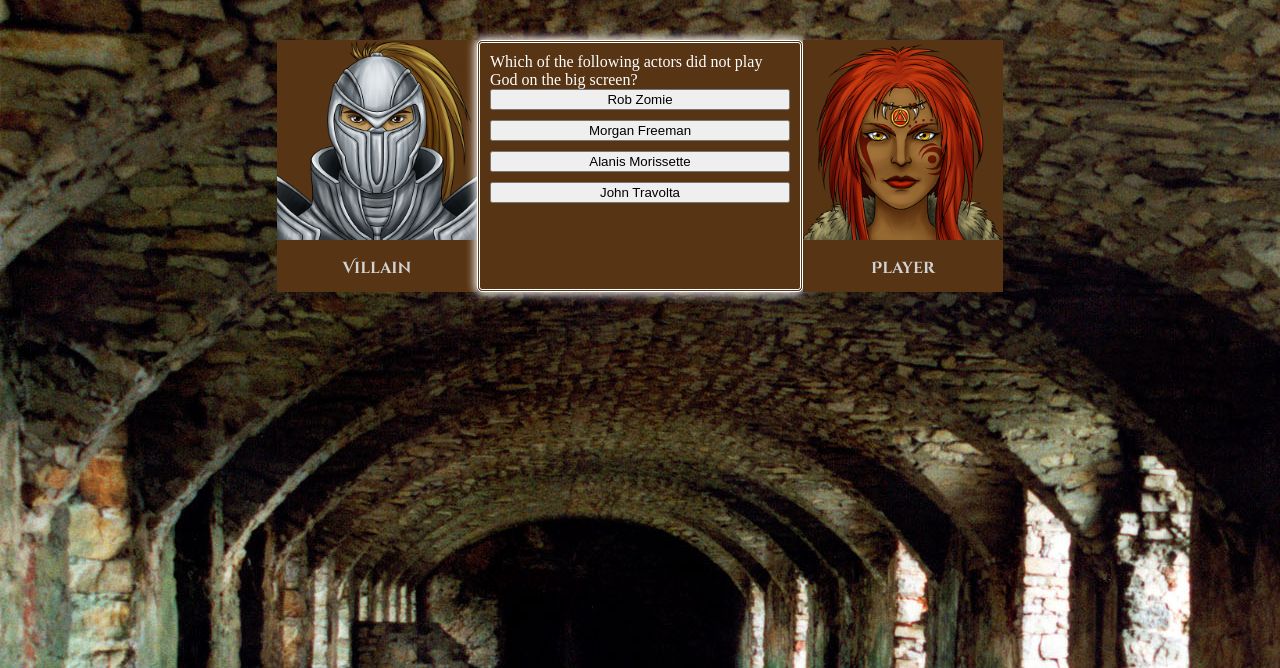
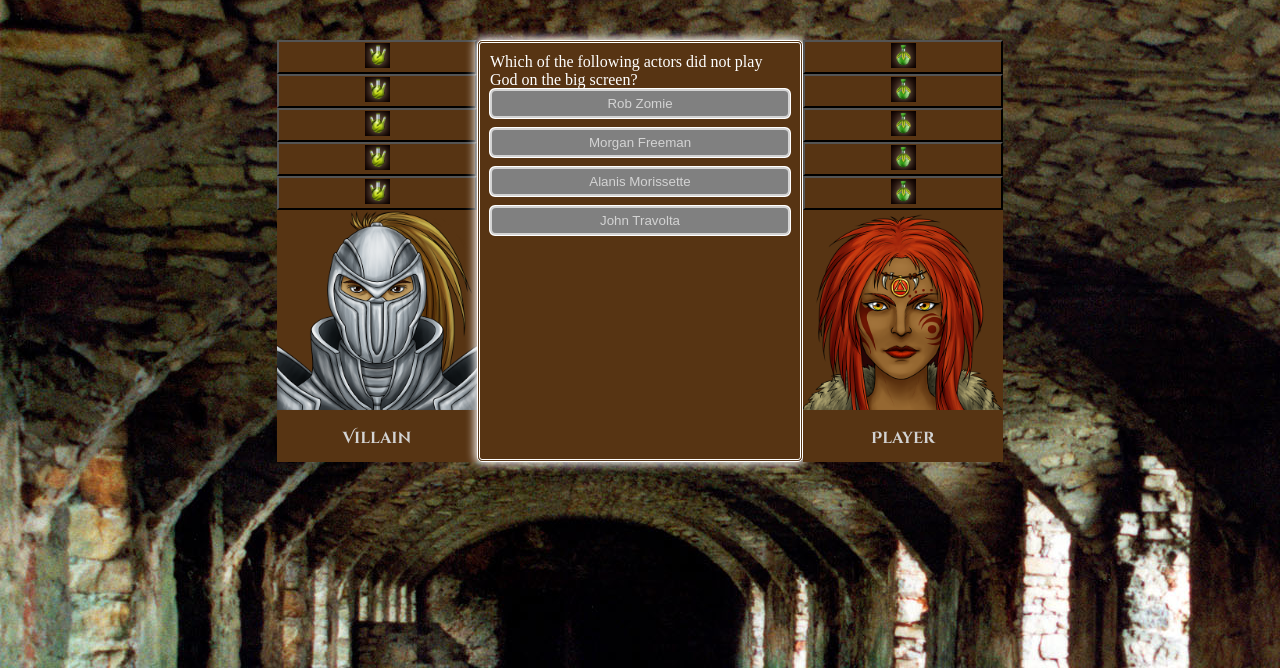
Before and after one commit to jlferguson001/trivia-web-game, a plain HTML site: page index.html in a window 1280 px wide. Both pictures are taken after a click on the button "Start". Shown: the part 132-800 px from the top of the page. Drawn offline with Linux system fonts and the light colour scheme.

Commit message:
final updates 5.21.22

```diff
--- a/index.html
+++ b/index.html
@@ -12,34 +12,52 @@
 </head>
 <body>
     <h1>Fergie's Trivia Adventure</h1>
-
+<!-- imbeded image to button reference: https://stackoverflow.com/questions/8683528/embed-image-in-a-button-element -->
     <div class="flexbox-container">
         <div id = "flexbox-villainContainer">
+            <div id="villian-potion-buttons" class= "btn-grid1">
+                <button class="btn1"><img src = './Assets/potions (3).jpg' alt="villain life potion"/></button>
+                <button class="btn1"><img src = './Assets/potions (3).jpg' alt="villain life potion"/></button>
+                <button class="btn1"><img src = './Assets/potions (3).jpg' alt="villain life potion"/></button>
+                <button class="btn1"><img src = './Assets/potions (3).jpg' alt="villain life potion"/></button>
+                <button class="btn1"><img src = './Assets/potions (3).jpg' alt="villain life potion"/></button>
+            </div>
+
             <img class="villain" src="./Assets/13.png" alt="villain"/>
             <h2>Villain<span id='villain'></span></h2>
         </div>
 
         <div class = "quiz-container">
             <div id="question-container" class="hide">
+
                 <div id="question">Question</div>
-                <div id="answer-buttons" class="btn-grid">
-                    <button class="btnQ">Option 1</button>
-                    <button class="btnQ">Option 2</button>
-                    <button class="btnQ">Option 3</button>
-                    <button class="btnQ">Option 4</button>
+
+                <div id="answer" class="btn-grid">
+                    <button class="btn">Option 1</button>
+                    <button class="btn">Option 2</button>
+                    <button class="btn">Option 3</button>
+                    <button class="btn">Option 4</button>
                 </div>
 
             </div>
+
             <div class="controls">
                 <button id="start-btn" class="start-btn btn">Start</button>
-                <button id="next-btn" class= "next-btn btn hide">Next</button>
             </div>
         </div>
 
-
+<!-- imbeded image to button reference: https://stackoverflow.com/questions/8683528/embed-image-in-a-button-element -->
 
         <div id = "flexbox-playerContainer">
-              <img class= player src="./Assets/6.png" alt="player"/>
+            <div id="player-potion-buttons" class = 'btn-grid1'>
+                <button class= "btn2"><img src = './Assets/potions (4).jpg' alt = "playerOne life potion"/></button>
+                <button class= "btn2"><img src = './Assets/potions (4).jpg' alt = "playerOne life potion"/></button>
+                <button class= "btn2"><img src = './Assets/potions (4).jpg' alt = "playerOne life potion"/></button>
+                <button class= "btn2"><img src = './Assets/potions (4).jpg' alt = "playerOne life potion"/></button>
+                <button class= "btn2"><img src = './Assets/potions (4).jpg' alt = "playerOne life potion"/></button>
+            </div>
+
+            <img class= player src="./Assets/6.png" alt="player"/>
             <h2>Player<span id="player"></span></h2>
         </div>
 
--- a/index.js
+++ b/index.js
@@ -1,40 +1,66 @@
 document.body.style.backgroundImage = "url('./assets/krzyztopor-castle-1232338.jpg') ";
 
+
+const questionContainer = document.getElementById('question-container')
+const questionElement = document.getElementById('question')
+const answerElement = document.getElementById('answer')
 const startButton = document.getElementById('start-btn')
-const nextButton = document.getElementById('next-btn')
-const questionContainerElement = document.getElementById('question-container')
-const questionElement = document.getElementById('question')
-const answerButtonsElement = document.getElementById('answer-buttons')
-let shuffledQuestions, currentQuestionIndex
+const villainBox = document.getElementById('flexbox-villainContainer')
+const playerBox = document.getElementById('flexbox-playerContainer')
+const quizBox = document.getElementsByClassName('quiz')
+
 startButton.addEventListener('click', startGame)
-nextButton.addEventListener('click', () => {
-    currentQuestionIndex++
-    setNextQuestion()
-    correctAnswer()
-})
-// Start game
+
+
+
+let shuffledQuestions, currentQuestionIndex //default for both to be undefined
+let correctAnswers = 0
+let wrongAnswers= 0
+
+//start game
+//hide the start button
+//https://www.w3schools.com/js/js_array_sort.asp for the math.random & sort of questions
+//display (unhide/remove hide) the question and next button https://www.w3schools.com/jsref/prop_element_classlist.asp
+//must call the function to display the questions
+
 function startGame(){
-    console.log('started')
+    console.log('game started')
     startButton.classList.add('hide')
-    shuffledQuestions = questions.sort(() =>Math.random() -.5)
-    currentQuestionIndex = 0
-    questionContainerElement.classList.remove('hide')
-    setNextQuestion()
+    shuffledQuestions = questions.sort(() =>Math.random()-.5)
+    currentQuestionIndex =0
+    questionContainer.classList.remove('hide')
+    setNextQuestion()  //want the question to display
+
 
 }
-//next question
-function setNextQuestion(){
-    resetState()
-    showQuestion(shuffledQuestions[currentQuestionIndex])
+//Display Question - need to getelementbyId to display question and answers
+//https://www.w3schools.com/jsref/prop_node_innertext.asp to pull in the intext for both the questions and answers
+//https://www.w3schools.com/jsref/jsref_foreach.asp - for each answer to display each button.
+//https://developer.mozilla.org/en-US/docs/Web/API/HTMLElement/dataset
 
-    if( correctAnswers >= 4)
-      alert( "You Slayed the Villain")
+//next question or end of game
 
-    if( wrongAnswers >=4 )
-      alert( "You Died")
-}
+function setNextQuestion(question){
+        resetState()
+        showQuestion(shuffledQuestions[currentQuestionIndex])
 
-//this will show the question and the answers for the user to select from
+        if(correctAnswers == 5){
+        villainBox.innerHTML =  '<img src=\'./Assets/daggers (10).jpg\'>'
+        playerBox.classList.add('hide')
+        questionContainer.innerText = "You slayed the villain!"
+
+
+        }else if(wrongAnswers == 5){
+        playerBox.innerHTML =  '<img src=\'./Assets/potions (7).jpg\'>'
+        questionContainer.innerText = "Game Over"
+        villainBox.classList.add('hide')
+        }
+
+        }
+
+
+//create a new button that has the answer in it for each question
+
 
 function showQuestion(question){
     questionElement.innerText = question.question
@@ -46,102 +72,66 @@ function showQuestion(question){
             button.dataset.correct = answer.correct
         }
         button.addEventListener('click', selectAnswer)
-        answerButtonsElement.appendChild(button)
+        answerElement.appendChild(button)
     })
 }
-//select answer
-function resetState(){
-    clearStatusClass(document.body)
-    nextButton.classList.add('hide')
-    while(answerButtonsElement.firstChild){
-        answerButtonsElement.removeChild(answerButtonsElement.firstChild)
+
+//this will loop through the answers and remove the original answer buttons
+function resetState() {
+    while (answerElement.firstChild){
+        answerElement.removeChild(answerElement.firstChild)
     }
 }
 
-//This will allow for tracking of the correct and wrong answers
-//https://www.w3schools.com/jsref/event_target.asp
 
+//needs to know where to start shuffling questions so currentquestionIndex starting at 0
+
+//https://developer.mozilla.org/en-US/docs/Web/API/HTMLElement/dataset
+
+
+
+
+// //select answer
 function selectAnswer(e) {
     const selectedButton =e.target
     const correct = selectedButton.dataset.correct
+    if(correct){
+        let btn1= document.getElementsByClassName("btn1")[correctAnswers]
+        btn1.innerHTML = '<img src=\'./Assets/potions (2).jpg\'>';
+        correctAnswers++;
 
-    if (correct )
-    {
-        correctAnswers++;
-        alert( "Correct answers: " + correctAnswers );
+    }else{
+        let btn2= document.getElementsByClassName("btn2")[wrongAnswers]
+        btn2.innerHTML = '<img src=\'./Assets/potions (2).jpg\'>';
+        wrongAnswers++;
+
     }
-    else
-    {
-            wrongAnswers++;
-            alert( "Wrong answers: " + wrongAnswers );
-    }
+    currentQuestionIndex++
+    setNextQuestion()
+
+   }
 
 
-    setStatusClass(document.body, correct)
-    Array.from(answerButtonsElement.children).forEach(button => {
-        setStatusClass(button, button.dataset.correct)
-    })
-    if(shuffledQuestions.length > currentQuestionIndex +1) {
-        nextButton.classList.remove('hide')
-    }else {
-        startButton.innerText = 'restart'
-        startButton.classList.remove('hide')
-    }
-    nextButton.classList.remove('hide')
 
-    function setStatusClass(element, correct) {
-        clearStatusClass(element)
-        if (correct) {
-            element.classList.add('correct')
-        }else {
 
-            element.classList.add('wrong')
-        }
-    }
 
-    // auto advance
-    currentQuestionIndex++
-    setNextQuestion()
-    correctAnswer();
-}
-let correctAnswers = 0
-let wrongAnswers=0
-
-function correctAnswer(correct){
-if (correct) {
-        element.classList.add('correct')
-        let btn1= document.getElementsByClassName("btn1")[correctAnswers]
-        btn1.innerHTML = "<img src = \'./assets/potions (7).png'>";
-        correctAnswers++
-    }else {
-        element.classList.add('wrong')
-        let btn2= document.getElementsByClassName("btn2")[wrongAnswers]
-        btn2.innerHTML = "<img src = \'./assets/potions (7).png'>";
-        wrongAnswers++
-    }
-}
-console.log(correctAnswers)
-
-function clearStatusClass(element) {
-    element.classList.remove('correct')
-    element.classList.remove('wrong')
-}
 
 const questions = [
+
     {
         question: "Which film ranked first in domestic box office for 2019?",
         answers: [
-            {text:'Captain Marvel', correct: false},
-            {text: 'Star WArs: Episode IX - The Rise of Skywalker', correct: false},
-            {text:'Toy Story 4', correct: false},
-            {text:'Avengers: Endgame', correct: true},
+            {text: 'Captain Marvel', correct: false},
+            {text: 'Star Wars: Episode IX - The Rise of Skywalker', correct: false},
+            {text: 'Toy Story 4', correct: false},
+            {text: 'Avengers: Endgame', correct: true},
         ]
     },
 
     {
         question: "Which Actress played Danielle De Barbarac in the film Ever After?",
         answers: [
-            {text:'Maggie Gyllenhall', correct: false},
+            {text: 'Maggie Gyllenhall', correct: false},
             {text: 'Drew Barrymore', correct: true},
             {text: 'Scarlett Johansson', correct: false},
             {text: 'Jennifer Connelly', correct: false},
@@ -151,21 +141,23 @@ const questions = [
     {
         question: "What actor played the Joker in 2019?",
         answers: [
-            {text:'Heath Ledger ', correct: false},
+            {text: 'Heath Ledger ', correct: false},
             {text: 'Joaquin Phoenix', correct: true},
             {text: 'Jared Leto ', correct: false},
             {text: 'Jack Nicholson', correct: false},
          ]
     },
+
     {
         question: "What sequel made over 200,000,000 in 2019?",
         answers: [
             {text: 'Jumanji: The Next Level', correct: false},
-            {text:'It Chapeter Two ', correct: true},
-            {text:'The Secret Life of Pets 2', correct: false},
+            {text: 'It Chapeter Two ', correct: true},
+            {text: 'The Secret Life of Pets 2', correct: false},
             {text: 'Zombieland: Double Tap', correct: false},
         ]
     },
+
     {
         question: "Which actor was the voice of Buzz Lightyear in Disney Pixar's Toy Story Franchise?",
         answers: [
@@ -175,15 +167,17 @@ const questions = [
             {text: 'Tom Hanks', correct: false},
         ]
     },
+
     {
         question:"Which Actor did not star in 1994's Pulp Fiction?",
         answers: [
-            {text:'Bruce Willis ', correct: false},
-            {text:'Christopher Walken', correct: false},
+            {text: 'Bruce Willis ', correct: false},
+            {text: 'Christopher Walken', correct: false},
             {text: 'Harvey Keitel', correct: false},
             {text: 'Patricia Arquette', correct: true},
         ]
     },
+
     {
         question:"What did Hannibal Lecter eat with some fava beans and a nice Chianti?",
         answers: [
@@ -193,15 +187,17 @@ const questions = [
             {text: 'Liver ', correct: true},
         ]
     },
+
     {
         question: "Which of the following did Tom Cruise NOT star in?",
         answers: [
-            {text:'Return of the Mummy ', correct: true},
+            {text: 'Return of the Mummy ', correct: true},
             {text: 'Legends ', correct: false},
             {text: 'Mission Impossible ', correct: false},
             {text: 'Rock of Ages', correct: false},
         ]
     },
+
     {
         question: "In Top Gun, who was Maverick's Radar Intercept Officer and best friend?",
         answers: [
@@ -211,14 +207,113 @@ const questions = [
             {text: 'Cougar', correct: false},
         ]
     },
+
     {
         question:"Which of the following actors did not play God on the big screen?",
         answers :[
             {text: 'Rob Zomie', correct: false},
-            {text:'Morgan Freeman', correct: false},
+            {text: 'Morgan Freeman', correct: false},
             {text: 'Alanis Morissette', correct: false},
             {text: 'John Travolta', correct: true},
         ],
     },
 
+    {
+        question:"How many Fast and the Furious full length movies are there as of 2022?",
+        answers: [
+            {text: 'Six', correct: false},
+            {text: 'Seven', correct: false},
+            {text: 'Eight', correct: false},
+            {text: 'Nine', correct: true},
+        ],
+    },
+
+    {
+        question:"In Ready Player One, what famous vehicle did Parzival drive?",
+        answers: [
+            {text: 'Elanor from Gone in 60 Seconds', correct: false},
+            {text: 'Delorian from Back to the Future', correct: true},
+            {text: 'Charger from Fast and The Furious', correct: false},
+            {text: 'Chevy Implala from Super Natural', correct: false},
+        ],
+    },
+
+    {
+        question:"What movie stared Leonardo DiCaprio as U.S Marshal Teddy Daniels investigating the implausible escape of a murderess from an insane asylum?",
+        answers: [
+            {text: 'Shutter Island', correct: true},
+            {text: 'Inception', correct: false},
+            {text: 'Catch Me If You Can', correct: false},
+            {text: 'Revolutionary Road', correct: false},
+        ],
+    },
+
+    {
+        question:"What movie started Val Kilmer as Bruce Wayne?",
+        answers: [
+            {text: 'Batman Begins', correct: false},
+            {text: 'Batman Returns', correct: false},
+            {text: 'Batman & Robin', correct: false},
+            {text: 'Batman Forever', correct: true},
+        ],
+    },
+    {
+        question:"Which of the following actors stared in the 2019 hit 'Knives Out'?",
+        answers: [
+            {text: 'Chris Hemsworth', correct: false},
+            {text: 'Bradley Cooper', correct: false},
+            {text: 'Leonardo DiCaprio', correct: false},
+            {text: 'Joseph Gordon-Levitt', correct: true},
+        ],
+    },
+
+    {
+        question:"What 2021 series tells the story of a high-school girls soccer players who survive a plane crash deep in the Ontario wilderness?",
+        answers: [
+            {text: 'Jackrabbits', correct: false},
+            {text: 'Yellowjackets', correct: true},
+            {text: 'Riverhawks', correct: false},
+            {text: 'Shockers', correct: false},
+        ],
+    },
+
+    {
+        question:"The CW series'Reign' followed the life of what nobel? ",
+        answers: [
+            {text: 'Queen Elizabeth II', correct: false},
+            {text: 'Queen Victoria', correct: false},
+            {text: 'Mary Queen of Scots', correct: true },
+            {text: 'Catherine the Great', correct: false},
+        ],
+    },
+
+    {
+        question:"What Netflix series stars Henry Cavill as Geralt, a mutated monster hunter?",
+        answers: [
+            {text: 'The Witcher', correct: true},
+            {text: 'The Haunting of Hill House', correct: false},
+            {text: 'Shadowhunters: The Mortal Instruments', correct: false},
+            {text: 'Hemlock Grove', correct: false},
+        ],
+    },
+
+    {
+        question:"Which of the following is NOT a part of the 'American Horror Story' universe",
+        answers: [
+            {text: 'Freak Show', correct: false},
+            {text: 'Hotel', correct: false},
+            {text: 'Coven', correct: false},
+            {text: 'Blyth Manor', correct: true},
+        ],
+    },
+
+    {
+        question:"Which actor did NOT star in the 1994 film 'The Shawshank Redemption'?",
+        answers: [
+            {text: 'James Whitmore', correct: false},
+            {text: 'Tim Robbins', correct: false},
+            {text: 'Kevin Costner', correct: true},
+            {text: 'Morgan Freeman', correct: false},
+        ],
+    },
 ]
--- a/main.css
+++ b/main.css
@@ -34,10 +34,10 @@ h2{
   display: grid;
   grid-template-columns: 4;
   gap: 10px;
-  /* margin: 20px 0; */
+
 
 }
-.btn-grid1, .btn-grid2{
+.btn-grid1 {
   display: grid;
 
 }
@@ -46,10 +46,10 @@ h2{
   background-color: rgb(87, 52, 19);
 }
 
-.btnQ {
+.btn {
   border-radius: 5px;
   padding: 5px 10px;
-  color: black;
+  color: lightgrey;
   background-color: grey;
   outline:auto;
 }
@@ -58,15 +58,7 @@ button:hover {
   color: green;
   font-weight: bold;
 }
-/* .correct {
-  background-color: green;
-  color: silver;
-}
 
-.wrong{
-  background-color:black ;
-  color: white;
-} */
 .start-btn  {
   color: black;
   font-weight: bold;
@@ -93,3 +85,7 @@ button:hover {
   height: 200px;
 
 }
+
+.btn1 img, .btn2 img{
+  height: 25px;
+}
```
Also changed, not shown: Assets/daggers (10).jpg (added), Assets/potions (2).jpg (added), Assets/potions (3).jpg (added), Assets/potions (4).jpg (added), Assets/potions (7).jpg (added), 1 other file.
